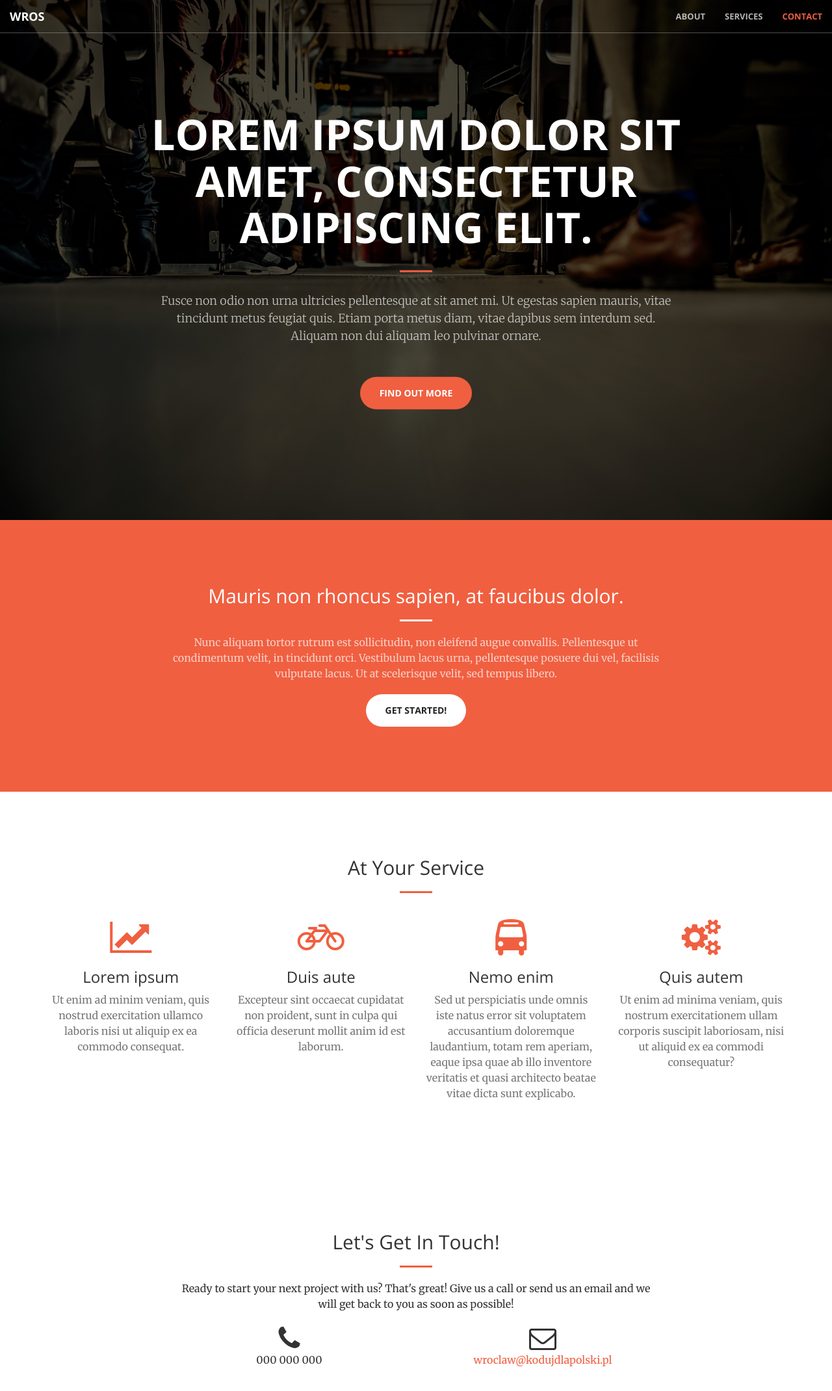
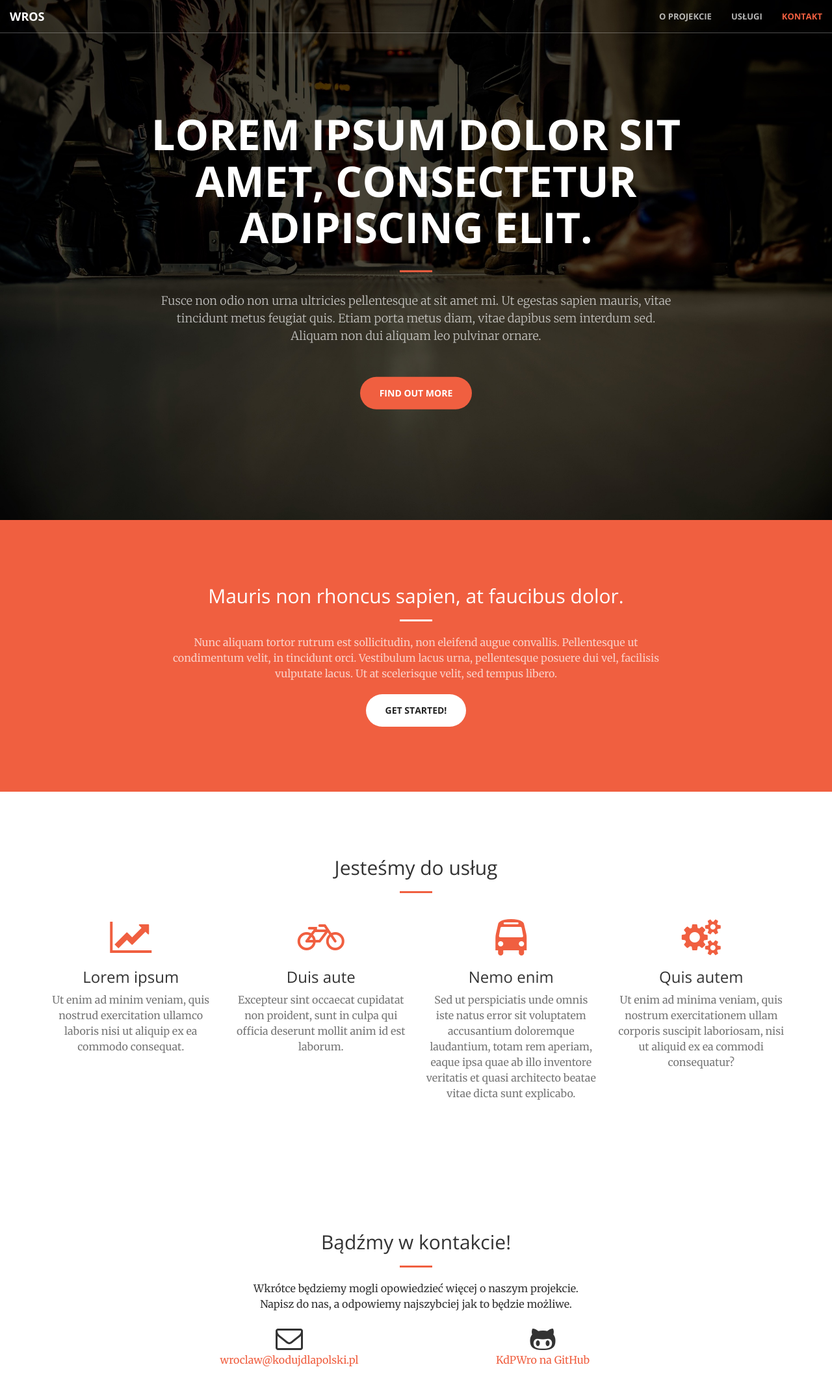
Before and after one commit to kdpwro/kdpwro.github.io, a plain HTML site: page index.html in a window 1280 px wide. Shown: the whole page at 65% size. Drawn offline with nearby package versions, Linux system fonts and the light colour scheme.

Commit message:
Translate to Polish

```diff
--- a/index.html
+++ b/index.html
@@ -9,7 +9,7 @@
     <meta name="description" content="">
     <meta name="author" content="">
 
-    <title>Wros - Analytics for Public Transportation</title>
+    <title>Wros - Analiza Transportu Publicznego</title>
 
     <!-- Bootstrap Core CSS -->
     <link rel="stylesheet" href="css/bootstrap.min.css" type="text/css">
@@ -41,7 +41,7 @@
             <!-- Brand and toggle get grouped for better mobile display -->
             <div class="navbar-header">
                 <button type="button" class="navbar-toggle collapsed" data-toggle="collapse" data-target="#bs-example-navbar-collapse-1">
-                    <span class="sr-only">Toggle navigation</span>
+                    <span class="sr-only">Pokaż lub ukryj nawigację</span>
                     <span class="icon-bar"></span>
                     <span class="icon-bar"></span>
                     <span class="icon-bar"></span>
@@ -53,13 +53,13 @@
             <div class="collapse navbar-collapse" id="bs-example-navbar-collapse-1">
                 <ul class="nav navbar-nav navbar-right">
                     <li>
-                        <a class="page-scroll" href="#about">About</a>
+                        <a class="page-scroll" href="#about">O projekcie</a>
                     </li>
                     <li>
-                        <a class="page-scroll" href="#services">Services</a>
+                        <a class="page-scroll" href="#services">Usługi</a>
                     </li>
                     <li>
-                        <a class="page-scroll" href="#contact">Contact</a>
+                        <a class="page-scroll" href="#contact">Kontakt</a>
                     </li>
                 </ul>
             </div>
@@ -96,7 +96,7 @@
         <div class="container">
             <div class="row">
                 <div class="col-lg-12 text-center">
-                    <h2 class="section-heading">At Your Service</h2>
+                    <h2 class="section-heading">Jesteśmy do usług</h2>
                     <hr class="primary">
                 </div>
             </div>
@@ -134,128 +134,21 @@
             </div>
         </div>
     </section>
-<!--
-    <section class="no-padding" id="portfolio">
-        <div class="container-fluid">
-            <div class="row no-gutter">
-                <div class="col-lg-4 col-sm-6">
-                    <a href="#" class="portfolio-box">
-                        <img src="img/portfolio/1.jpg" class="img-responsive" alt="">
-                        <div class="portfolio-box-caption">
-                            <div class="portfolio-box-caption-content">
-                                <div class="project-category text-faded">
-                                    Category
-                                </div>
-                                <div class="project-name">
-                                    Project Name
-                                </div>
-                            </div>
-                        </div>
-                    </a>
-                </div>
-                <div class="col-lg-4 col-sm-6">
-                    <a href="#" class="portfolio-box">
-                        <img src="img/portfolio/2.jpg" class="img-responsive" alt="">
-                        <div class="portfolio-box-caption">
-                            <div class="portfolio-box-caption-content">
-                                <div class="project-category text-faded">
-                                    Category
-                                </div>
-                                <div class="project-name">
-                                    Project Name
-                                </div>
-                            </div>
-                        </div>
-                    </a>
-                </div>
-                <div class="col-lg-4 col-sm-6">
-                    <a href="#" class="portfolio-box">
-                        <img src="img/portfolio/3.jpg" class="img-responsive" alt="">
-                        <div class="portfolio-box-caption">
-                            <div class="portfolio-box-caption-content">
-                                <div class="project-category text-faded">
-                                    Category
-                                </div>
-                                <div class="project-name">
-                                    Project Name
-                                </div>
-                            </div>
-                        </div>
-                    </a>
-                </div>
-                <div class="col-lg-4 col-sm-6">
-                    <a href="#" class="portfolio-box">
-                        <img src="img/portfolio/4.jpg" class="img-responsive" alt="">
-                        <div class="portfolio-box-caption">
-                            <div class="portfolio-box-caption-content">
-                                <div class="project-category text-faded">
-                                    Category
-                                </div>
-                                <div class="project-name">
-                                    Project Name
-                                </div>
-                            </div>
-                        </div>
-                    </a>
-                </div>
-                <div class="col-lg-4 col-sm-6">
-                    <a href="#" class="portfolio-box">
-                        <img src="img/portfolio/5.jpg" class="img-responsive" alt="">
-                        <div class="portfolio-box-caption">
-                            <div class="portfolio-box-caption-content">
-                                <div class="project-category text-faded">
-                                    Category
-                                </div>
-                                <div class="project-name">
-                                    Project Name
-                                </div>
-                            </div>
-                        </div>
-                    </a>
-                </div>
-                <div class="col-lg-4 col-sm-6">
-                    <a href="#" class="portfolio-box">
-                        <img src="img/portfolio/6.jpg" class="img-responsive" alt="">
-                        <div class="portfolio-box-caption">
-                            <div class="portfolio-box-caption-content">
-                                <div class="project-category text-faded">
-                                    Category
-                                </div>
-                                <div class="project-name">
-                                    Project Name
-                                </div>
-                            </div>
-                        </div>
-                    </a>
-                </div>
-            </div>
-        </div>
-    </section>
-
-    <aside class="bg-dark">
-        <div class="container text-center">
-            <div class="call-to-action">
-                <h2>Free Download at Start Bootstrap!</h2>
-                <a href="#" class="btn btn-default btn-xl wow tada">Download Now!</a>
-            </div>
-        </div>
-    </aside>
--->
     <section id="contact">
         <div class="container">
             <div class="row">
                 <div class="col-lg-8 col-lg-offset-2 text-center">
-                    <h2 class="section-heading">Let's Get In Touch!</h2>
+                    <h2 class="section-heading">Bądźmy w kontakcie!</h2>
                     <hr class="primary">
-                    <p>Ready to start your next project with us? That's great! Give us a call or send us an email and we will get back to you as soon as possible!</p>
+                    <p>Wkrótce będziemy mogli opowiedzieć więcej o naszym projekcie.<br> Napisz do nas, a odpowiemy najszybciej jak to będzie możliwe.</p>
                 </div>
                 <div class="col-lg-4 col-lg-offset-2 text-center">
-                    <i class="fa fa-phone fa-3x wow bounceIn"></i>
-                    <p>000 000 000</p>
+                  <i class="fa fa-envelope-o fa-3x wow bounceIn" data-wow-delay=".1s"></i>
+                  <p><a href="mailto:wroclaw@kodujdlapolski.pl">wroclaw@kodujdlapolski.pl</a></p>
                 </div>
                 <div class="col-lg-4 text-center">
-                    <i class="fa fa-envelope-o fa-3x wow bounceIn" data-wow-delay=".1s"></i>
-                    <p><a href="mailto:wroclaw@kodujdlapolski.pl">wroclaw@kodujdlapolski.pl</a></p>
+                    <i class="fa fa-github-alt fa-3x wow bounceIn"></i>
+                    <p><a href="https://github.com/kdpwro">KdPWro na GitHub</a></p>
                 </div>
             </div>
         </div>
```
